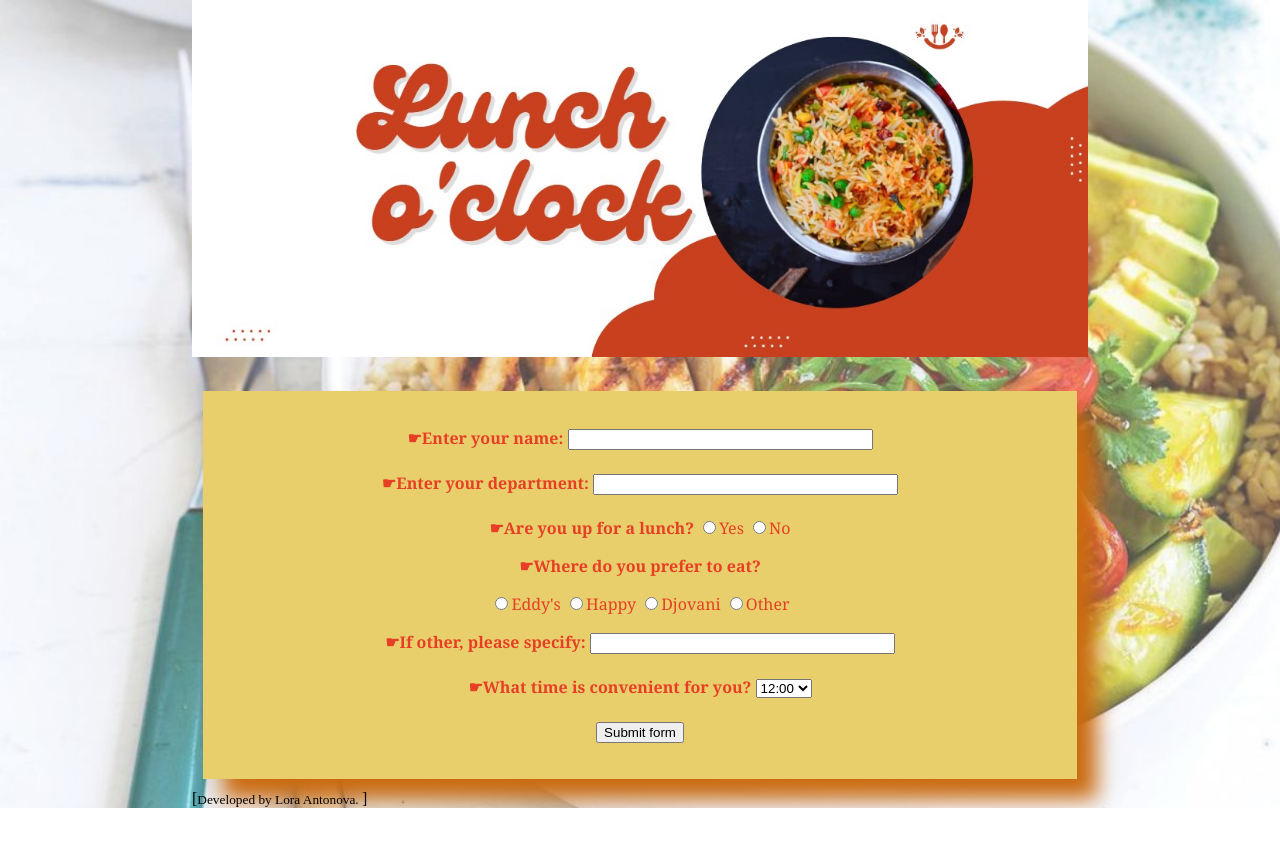
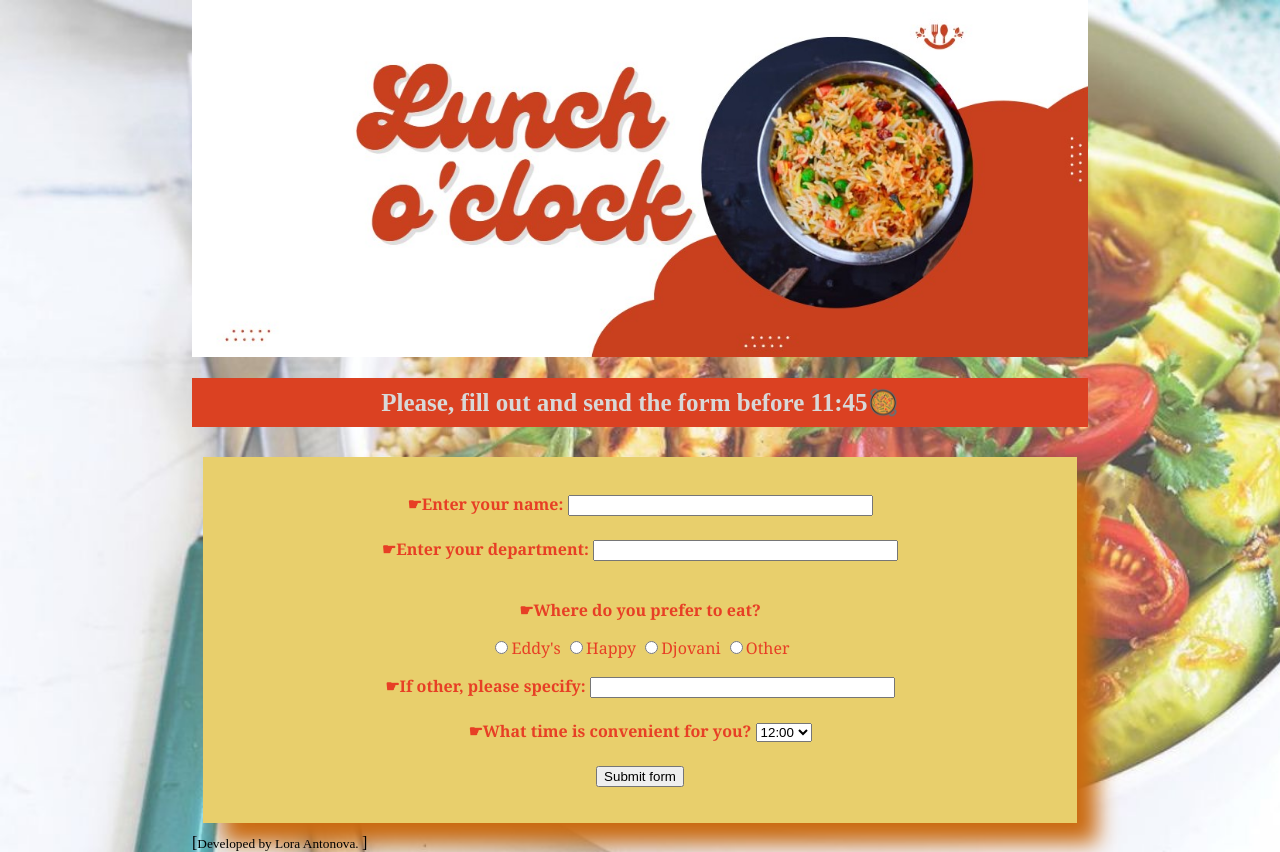
Before and after one commit to LoraTheQA/lunch-poll, a plain HTML site: page index.html in a window 1280 px wide. Before the commit the page ends 808 px from the top, so only its background shows below. Drawn offline with Linux system fonts and the light colour scheme.

Commit message:
Update index.html

```diff
--- a/index.html
+++ b/index.html
@@ -48,6 +48,15 @@ span{
   background-size: cover;
 background-image: url('lunch-background.jpg') }
 
+	#title{
+			font-size: 25px;
+			color: rgb(216, 216, 216);
+			text-align: center;
+			background-color:rgb(219, 65, 34);
+            text-emphasis-color: black;
+		}
+
+
 </style>
 
 <head>
@@ -59,7 +68,13 @@ background-image: url('lunch-background.jpg') }
     <div class="header">
         <img src="title-picture.jpg" alt="title">
 
+
       </div>
+      <main id="main">
+		<h1 id="title">
+			Please, fill out and send the form before 11:45🥘
+
+		</h1>
 
 <span id="block1">
 	<form action="https://docs.google.com/forms/u/0/d/e/1FAIpQLScgDxILVC4Yvh-ncsYT-EYjbIsV_0RAXHeZ_kPSABfOcRCVDw/formResponse" method="POST">
@@ -69,9 +84,7 @@ background-image: url('lunch-background.jpg') }
 </br></br>
 <b>☛Enter your department:</b>
 <input type="text" name="entry.471075031" size=35 maxlength=35 value=""> </br> </br>
-<b>☛Are you up for a lunch?</b>
-<input type="radio" name="entry.305553560" value="Yes">Yes
-<input type="radio" name="entry.305553560" value="No">No
+
 </p>
 <b>☛Where do you prefer to eat?</b>
 <p>
```
